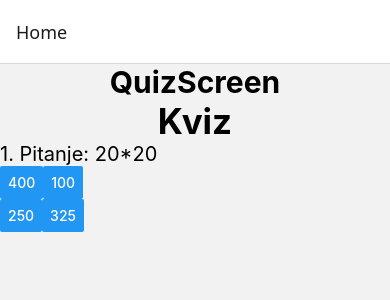
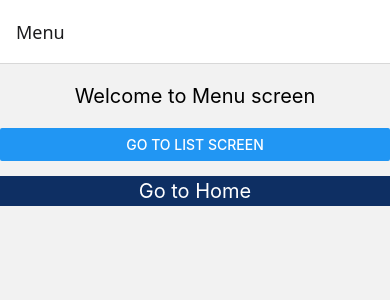
Before and after one commit to mmmahir/Leson2, a React Native app: screen /Menu in a window 390 px wide. Shown: the top 300 px of the page. Built offline with nearby package versions, Linux system fonts and the light colour scheme.

Commit message:
Chalange

```diff
--- a/App.js
+++ b/App.js
@@ -11,15 +11,19 @@ import ListScreen from './screens/ListScreen';
 import Student from './screens/student';
 import buttons from './screens/buttons';
 import QuizScreen from './screens/QuizScreen';
+import MenuScreen from "./screens/MenuScreen";
+
 
 const Stack = createStackNavigator();
 
 export default function App() {
   return (
     <NavigationContainer>
-      <Stack.Navigator>
-        <Stack.Screen name="Home" component={QuizScreen}></Stack.Screen>
-        <Stack.Screen name="Secondary" component={SecondaryScreen}></Stack.Screen>
+      <Stack.Navigator initialRouteName='Menu'>
+        <Stack.Screen name="Home" component={MainScreen}></Stack.Screen>
+        <Stack.Screen name="List" component={ListScreen}></Stack.Screen>
+        <Stack.Screen name="Button" component={buttons}></Stack.Screen>
+        <Stack.Screen name="Menu" component={MenuScreen}></Stack.Screen>
       </Stack.Navigator>
     </NavigationContainer>
   );
--- a/screens/ListScreen.js
+++ b/screens/ListScreen.js
@@ -1,5 +1,5 @@
 import React from "react";
-import { Text,StyleSheet,View ,FlatList} from "react-native";
+import { Text,StyleSheet,View ,FlatList,Button} from "react-native";
 
 const students = [
     {name:"Mahir",surname:"Duovac",age:"25"},
@@ -12,7 +12,7 @@ const animals = [
     {type:"Parrot",name:"Kiki",age:"3"}
 ]
 
-const ListScreen = () => {
+const ListScreen = (props) => {
 
     return <View>
         <Text >ListScreen</Text>
@@ -37,6 +37,7 @@ const ListScreen = () => {
         }
     }
         />
+        <Button title="Go back" onPress={() => props.navigation.goBack("Menu")} />
     </View>;
 };
 
--- /dev/null
+++ b/screens/MenuScreen.js
@@ -0,0 +1,34 @@
+import React from "react";
+import { Text,StyleSheet,View ,FlatList,Button,TouchableOpacity} from "react-native";
+
+
+
+
+const MenuScreen = (props) => {
+    return <View>
+        <Text style={style.text}>Welcome to Menu screen</Text>
+        <Button title= "Go to List screen" onPress={() => props.navigation.navigate("List")}/>
+        <TouchableOpacity  onPress={() => props.navigation.navigate("Home")}>
+            <Text style={style.TouchableOpacity}>Go to Home</Text>
+        </TouchableOpacity>
+    </View>;
+};
+
+const style = StyleSheet.create({
+    text:{
+        textAlign:"center",
+        fontSize:20,
+        marginVertical:20
+    },
+    TouchableOpacity : {
+        backgroundColor:"#0e2f63",
+        fontSize:20,
+        textAlign:"center",
+        color:"#fff",
+        marginVertical:15,
+        padding:3
+    }
+})
+
+
+export default MenuScreen;
```
